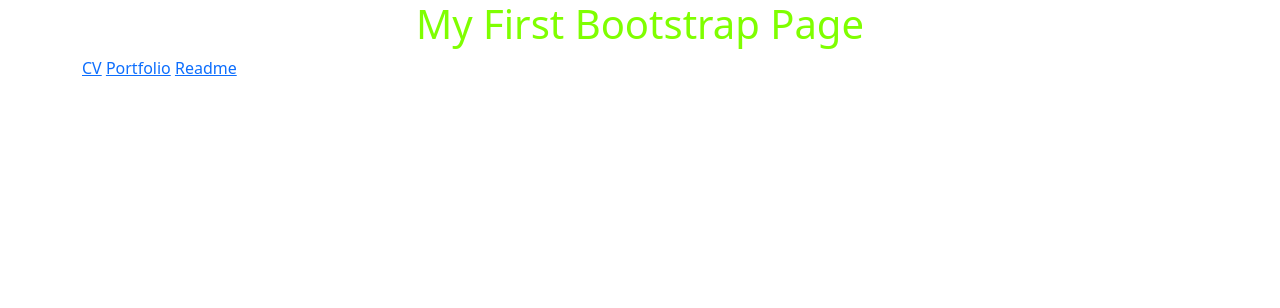
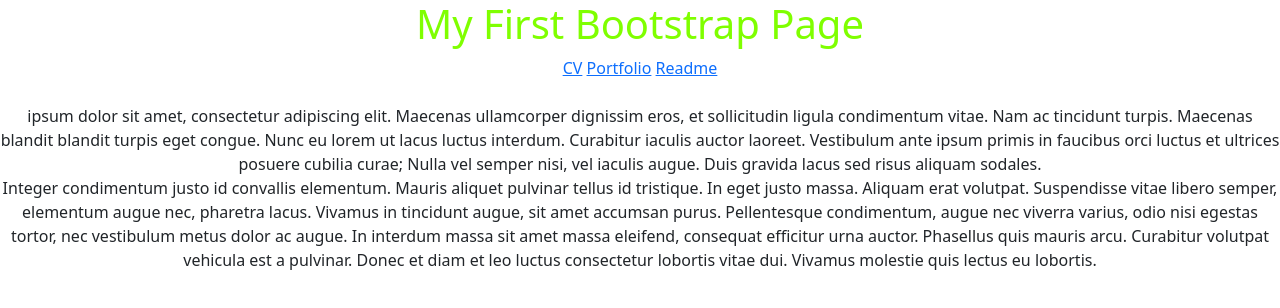
Before and after one commit to jona339e/Portfolio, a plain HTML site: page index.html in a window 1280 px wide. Drawn offline with nearby package versions, Linux system fonts and the light colour scheme.

Commit message:
Final last commit of the day

```diff
--- a/Styles.css
+++ b/Styles.css
@@ -5,3 +5,10 @@ h1 {
     text-align: center;
     color:chartreuse;
 }
+/* .div er en class af en division, det vil sige at det kun er de divisioner med denne class hvor stylesheetet bliver brugt */
+.div-1 {
+  text-align: center;
+}
+p {
+  text-align: center;
+}
--- a/index.html
+++ b/index.html
@@ -16,12 +16,25 @@ rap.min.css" rel="stylesheet">
     this is how to comment
 -->
  <h1>My First Bootstrap Page</h1>
-    <div>
+    <div class="div-1">
       <a href="CV.html">CV</a>
       <a href="Portfolio.html">Portfolio</a>
       <a href="readme.txt">Readme</a>
     </div>
   </div>
+
+<p><br> ipsum dolor sit amet, consectetur adipiscing elit. Maecenas ullamcorper dignissim eros, et sollicitudin ligula condimentum vitae.
+   Nam ac tincidunt turpis. Maecenas blandit blandit turpis eget congue. Nunc eu lorem ut lacus luctus interdum. Curabitur iaculis auctor laoreet.
+   Vestibulum ante ipsum primis in faucibus orci luctus et ultrices posuere cubilia curae; Nulla vel semper nisi, vel iaculis augue.
+   Duis gravida lacus sed risus aliquam sodales.<br>
+  Integer condimentum justo id convallis elementum. Mauris aliquet pulvinar tellus id tristique.
+  In eget justo massa. Aliquam erat volutpat. Suspendisse vitae libero semper, elementum augue nec, pharetra lacus.
+  Vivamus in tincidunt augue, sit amet accumsan purus. Pellentesque condimentum, augue nec viverra varius, odio nisi egestas tortor,
+  nec vestibulum metus dolor ac augue. In interdum massa sit amet massa eleifend, consequat efficitur urna auctor.
+  Phasellus quis mauris arcu. Curabitur volutpat vehicula est a pulvinar. Donec et diam et leo luctus consectetur lobortis vitae dui.
+  Vivamus molestie quis lectus eu lobortis.</p>
+
+
 <script src="https://cdn.jsdelivr.net/npm/bootstrap@5.1.2/dist/js/bootst
 rap.bundle.min.js"></script>
 </body>
```
Also changed, not shown: CV.html (+8 -0 lines), Portfolio.html (+7 -0 lines).
